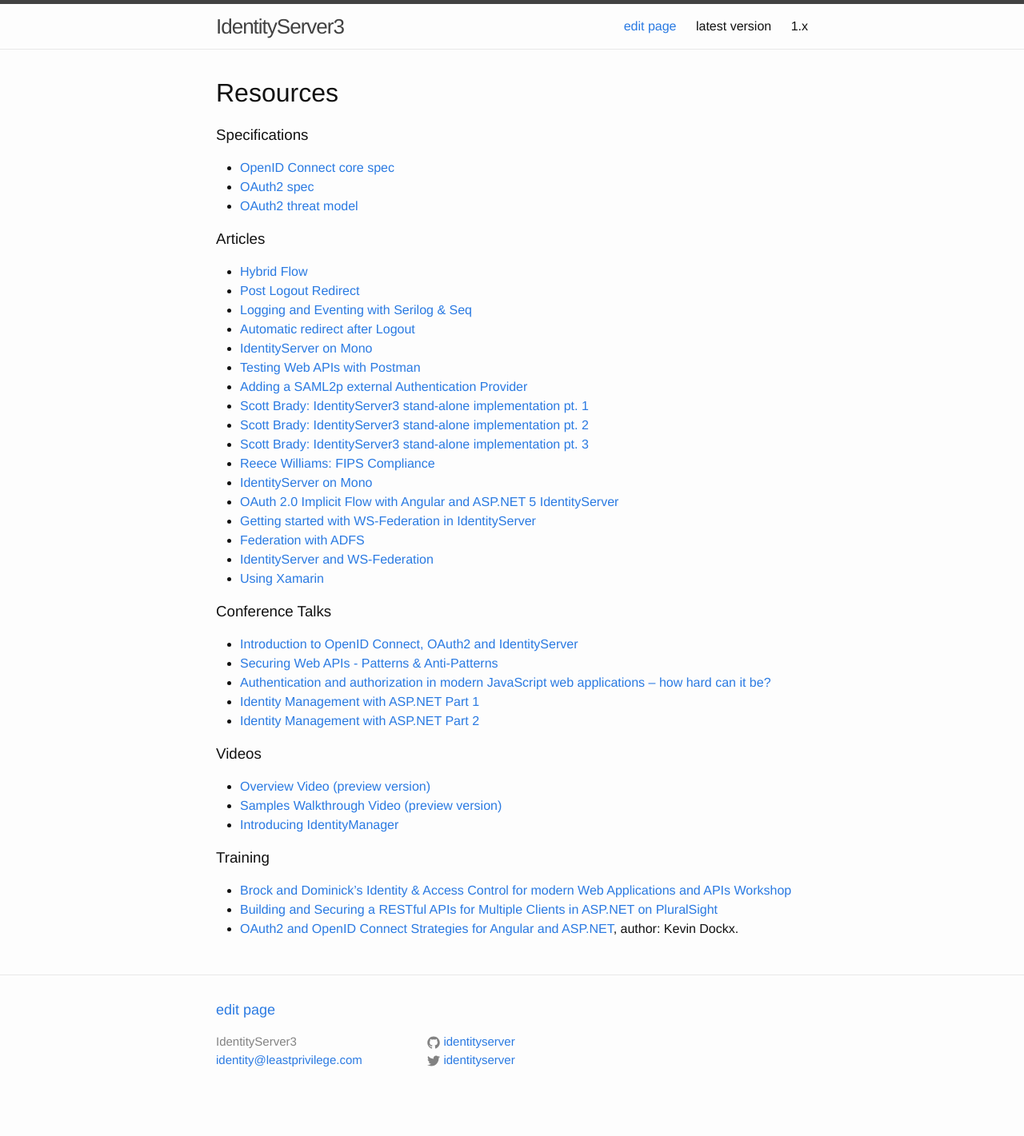
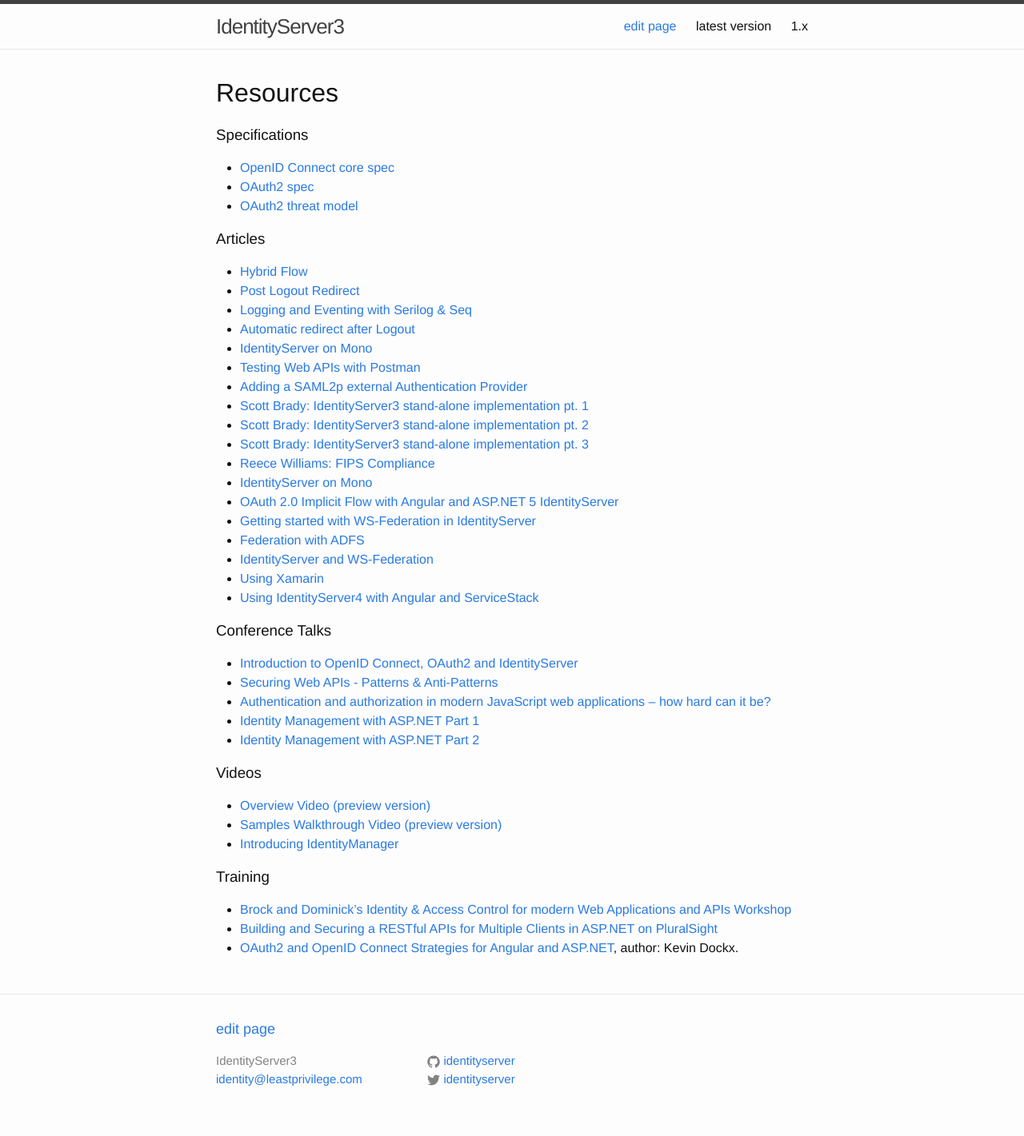
Before and after one commit to IdentityServer/Documentation, a Jekyll site: the page built from docsv2/resources/home.md, in a window 1280 px wide. Shown: the whole page at 80% size. Built offline with Jekyll 4.4.1, drawn with Linux system fonts in a browser that asks for light colours; before the commit the page ends 1397 px from its top, so only the background shows below that.

Commit message:
Update home.md

```diff
--- a/docsv2/resources/home.md
+++ b/docsv2/resources/home.md
@@ -27,6 +27,7 @@
 * [Federation with ADFS](http://nzpcmad.blogspot.co.nz/2015/11/identityserver-federation-with-adfs.html)
 * [IdentityServer and WS-Federation](https://www.scottbrady91.com/Identity-Server/Identity-Server-3-using-WS-Federation)
 * [Using Xamarin](https://www.kevindockx.com/working-with-oauth2-and-openid-connect-from-a-xamarin-forms-application-using-identityserver3/)
+* [Using IdentityServer4 with Angular and ServiceStack](http://estynedwards.com/blog/2016/01/30/ServiceStack-IdentityServer-Angular/)
 
 ### Conference Talks
 * [Introduction to OpenID Connect, OAuth2 and IdentityServer](https://vimeo.com/113604459)
```
